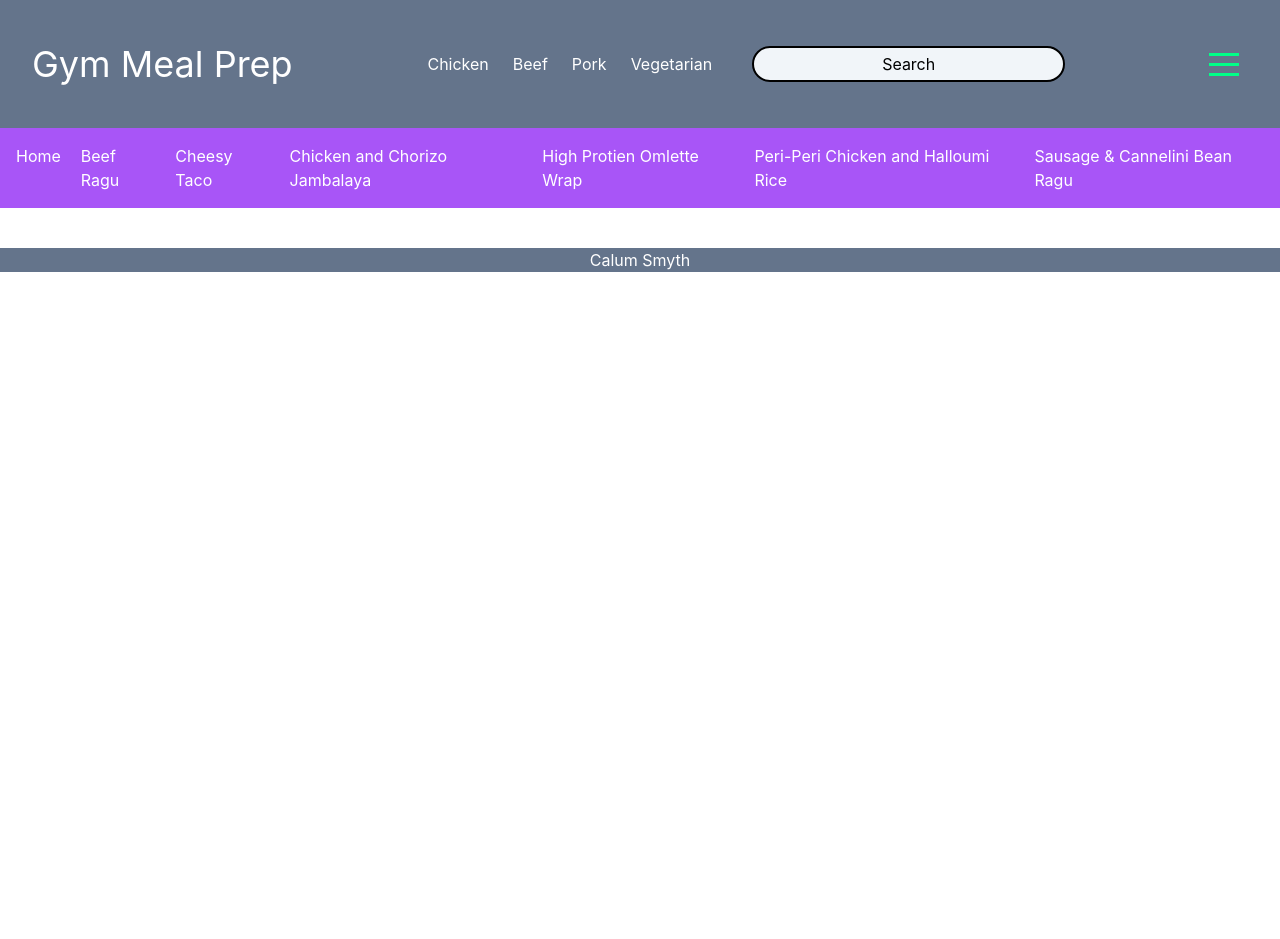
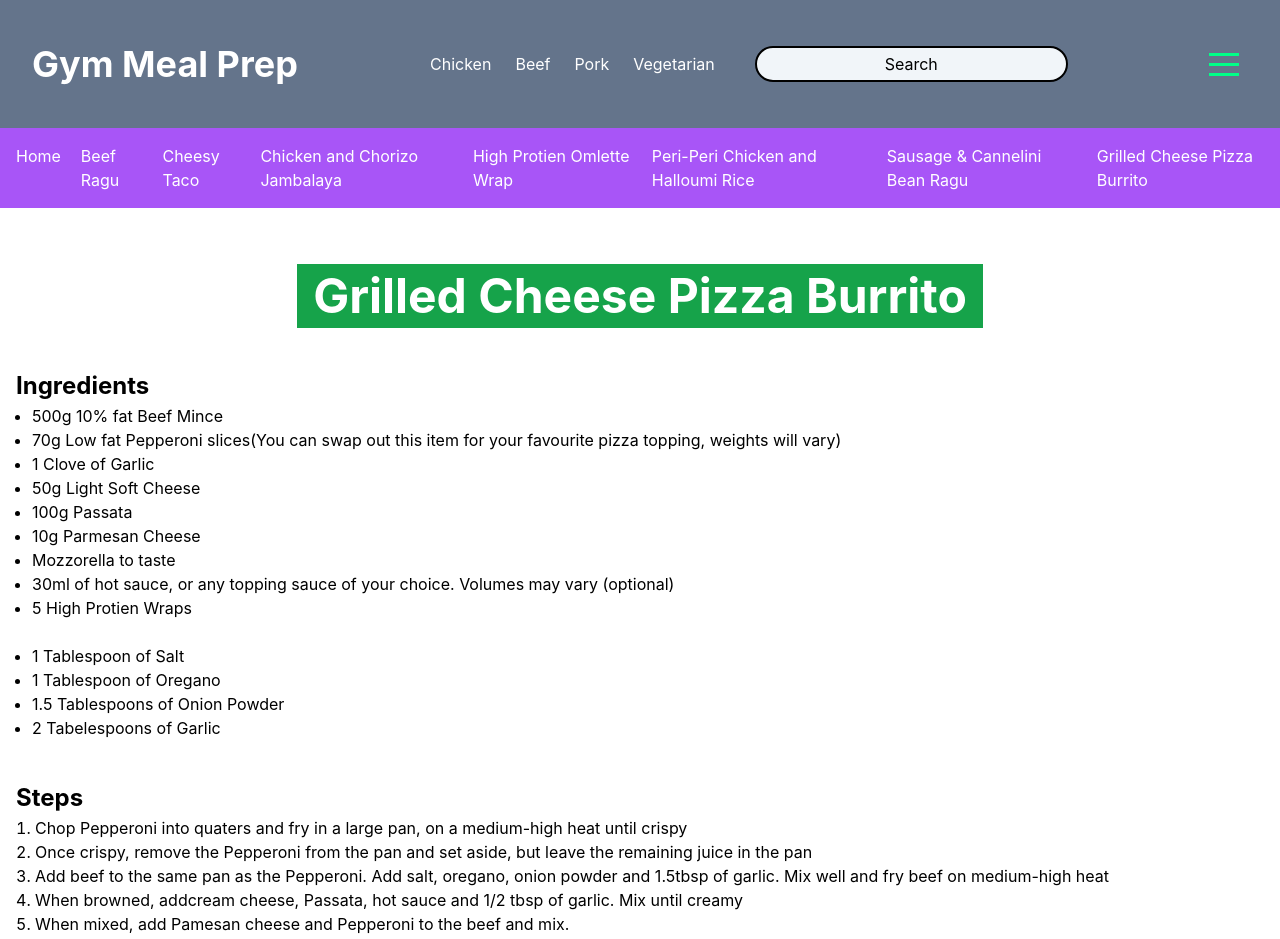
Before and after one commit to calumsmyth/gmpv, a React (Vite) app: page /GrilledCheesePizzaBurrito in a window 1280 px wide. Shown: the top 939 px of the page. Before the commit the page ends 800 px from the top, so only its background shows below. Built offline with nearby package versions, Linux system fonts and the light colour scheme; the HTML template or start-up script is replaced by a standard one.

Commit message:
Add pizza burrito page. Header & Navbar given sm display breaks

```diff
--- a/src/components/Header.jsx
+++ b/src/components/Header.jsx
@@ -2,9 +2,9 @@ import HamburgerMenu from './HamburgerMenu';
 
 const Header = () => {
     return (
-        <header className = "header bg-slate-500 text-white px-8 py-10 flex justify-between items-center header">
+        <header className = "header bg-slate-500 text-white px-8 py-10 flex lg:flex-row justify-between items-center sm:flex-col sm:gap-4">
             <h1 className=" page-name text-white text-left text-4xl">Gym Meal Prep</h1>
-        <section className ="search-category flex justify-between items-center gap-4">
+            <div className ="search-category flex lg:flex-row justify-between items-center gap-4 sm:flex-col sm:gap-4">
                 <section className = "categories flex mr-6 gap-6">
                     <button>Chicken</button>
                     <button>Beef</button>
@@ -12,7 +12,7 @@ const Header = () => {
                     <button>Vegetarian</button>
                 </section>
                 <search className = "bg-slate-100 text-black border-2 border-black rounded-full px-32 py-1" >Search</search>
-        </ section>
+            </div>
             <HamburgerMenu />
         </header>
     )
--- a/src/components/Navbar.jsx
+++ b/src/components/Navbar.jsx
@@ -1,14 +1,9 @@
 import { NavLink} from "react-router-dom";
-import BeefRagu from '../pages/BeefRagu';
-import CheesyTaco from '../pages/CheesyTaco';
-import ChickenChorizoJambalaya from '../pages/ChickenChorizoJambalaya';
-import HighProtienOmletteWrap from '../pages/HighProtienOmletteWrap';
-import PeriChickenHalloumi from '../pages/PeriChickenHalloumi';
-import SausageCanneliniRagu from '../pages/SausageCanneliniRagu';
+
 
 function Navbar() {
     return(
-        <nav className= "bg-purple-500 text-white p-4 flex gap-5 justify-center ">
+        <nav className= "bg-purple-500 text-white p-4 flex lg:flex-row sm:flex-col gap-5 justify-center ">
                 <NavLink to="/">Home</NavLink>
                 <NavLink to="BeefRagu">Beef Ragu</NavLink>
                 <NavLink to="CheesyTaco">Cheesy Taco</NavLink>
@@ -16,6 +11,7 @@ function Navbar() {
                 <NavLink to="HighProtienOmletteWrap">High Protien Omlette Wrap</NavLink>
                 <NavLink to="PeriChickenHalloumi">Peri-Peri Chicken and Halloumi Rice</NavLink>
                 <NavLink to="SausageCanneliniRagu">Sausage & Cannelini Bean Ragu</ NavLink>
+                <NavLink to="GrilledCheesePizzaBurrito">Grilled Cheese Pizza Burrito</ NavLink>
         </nav>
     );
 }
--- a/src/components/routing/MyRoutes.jsx
+++ b/src/components/routing/MyRoutes.jsx
@@ -6,6 +6,7 @@ import ChickenChorizoJambalaya from '../../pages/ChickenChorizoJambalaya';
 import HighProtienOmletteWrap from '../../pages/HighProtienOmletteWrap';
 import PeriChickenHalloumi from '../../pages/PeriChickenHalloumi';
 import SausageCanneliniRagu from '../../pages/SausageCanneliniRagu';
+import GrilledCheesePizzaBurrito from '../../pages/GrilledCheesePizzaBurrito';
 
 const MyRoutes = () => {
     return(
@@ -17,6 +18,7 @@ const MyRoutes = () => {
             <Route path="/HighProtienOmletteWrap" element={<HighProtienOmletteWrap />} />
             <Route path="/PeriChickenHalloumi" element={<PeriChickenHalloumi />} />
             <Route path="/SausageCanneliniRagu" element={<SausageCanneliniRagu />} />
+            <Route path="/GrilledCheesePizzaBurrito" element={<GrilledCheesePizzaBurrito />} />
         </Routes>
     )
 }
--- a/src/index.css
+++ b/src/index.css
@@ -15,3 +15,13 @@ code {
   font-family: source-code-pro, Menlo, Monaco, Consolas, 'Courier New',
     monospace;
 }
+
+h1 {
+  font-size: 3rem;
+  font-weight: bold;
+}
+
+h2 {
+  font-size: 1.5rem;
+  font-weight: bold;
+}
--- /dev/null
+++ b/src/pages/GrilledCheesePizzaBurrito.jsx
@@ -0,0 +1,46 @@
+const GrilledCheesePizzaBurrito = () => {
+    return (
+        <>
+            <div id="GrilledCheesePizzaBurrito" className="flex flex-col gap-10 p-4">
+                <div id="page-title" className="flex justify-center items-center text-2xl">
+                    <h1 className="bg-green-600 text-white p-4">Grilled Cheese Pizza Burrito</h1>
+                </ div>
+
+                <div id="ingredients" className="flex flex-col">
+                    <h2 className="">Ingredients</h2>
+                        <ul className="list-disc pl-4">
+                            <li>500g 10% fat Beef Mince</li>
+                            <li>70g Low fat Pepperoni slices(You can swap out this item for your favourite pizza topping, weights will vary)</li>
+                            <li>1 Clove of Garlic</li>
+                            <li>50g Light Soft Cheese</li>
+                            <li>100g Passata</li>
+                            <li>10g Parmesan Cheese</li>
+                            <li>Mozzorella to taste</li>
+                            <li>30ml of hot sauce, or any topping sauce of your choice. Volumes may vary (optional)</li>
+                            <li>5 High Protien Wraps</li>
+                            <br />
+                            <li>1 Tablespoon of Salt</li>
+                            <li>1 Tablespoon of Oregano</li>
+                            <li>1.5 Tablespoons of Onion Powder</li>
+                            <li>2 Tabelespoons of Garlic</li>
+                        </ul>
+                </div>
+
+                <div className="steps">
+                    <h2>Steps</h2>
+                        <ol className="list-decimal list-inside">
+                            <li>Chop Pepperoni into quaters and fry in a large pan, on a medium-high heat until crispy</li>
+                            <li>Once crispy, remove the Pepperoni from the pan and set aside, but leave the remaining juice in the pan</li>
+                            <li>Add beef to the same pan as the Pepperoni. Add salt, oregano, onion powder and 1.5tbsp of garlic. Mix well and fry beef on medium-high heat</li>
+                            <li>When browned, addcream cheese, Passata, hot sauce and 1/2 tbsp of garlic. Mix until creamy</li>
+                            <li>When mixed, add Pamesan cheese and Pepperoni to the beef and mix.</li>
+                            <li>Warm tortillas and add beef mixture into them, with a sprinkle of Mozzorella.</li>
+                            <li>Wrap the tortillas around the mixture. Sprinkle a pinch of Mozzorella into a pan and fry the burritos until golden brown to seal them. Turning after appoximately 2 mins</li>
+                        </ol>
+                </div>
+            </div>
+        </>
+    )
+}
+
+export default GrilledCheesePizzaBurrito;
```
Lines whose indentation alone changed are shown as unchanged.
